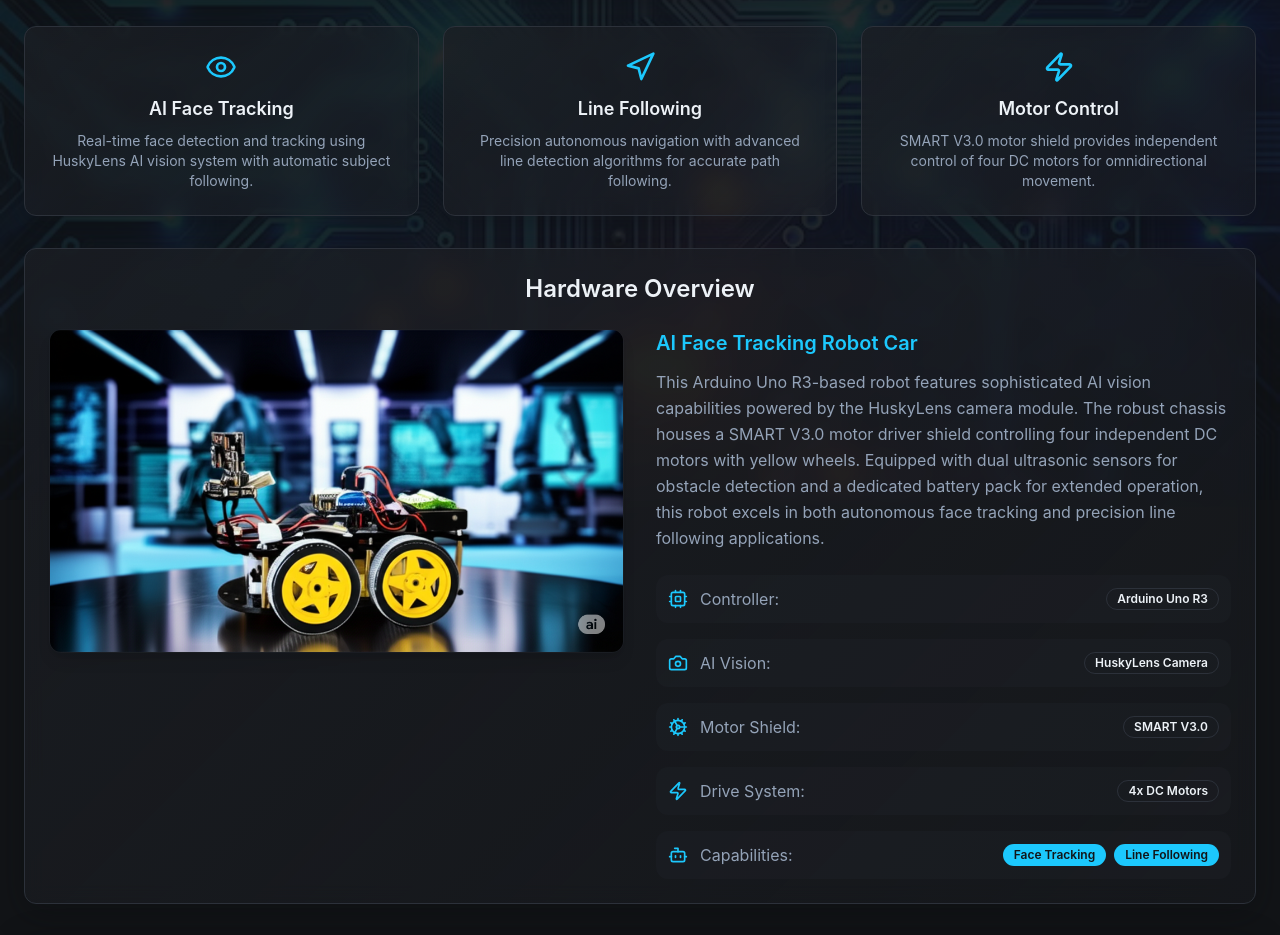
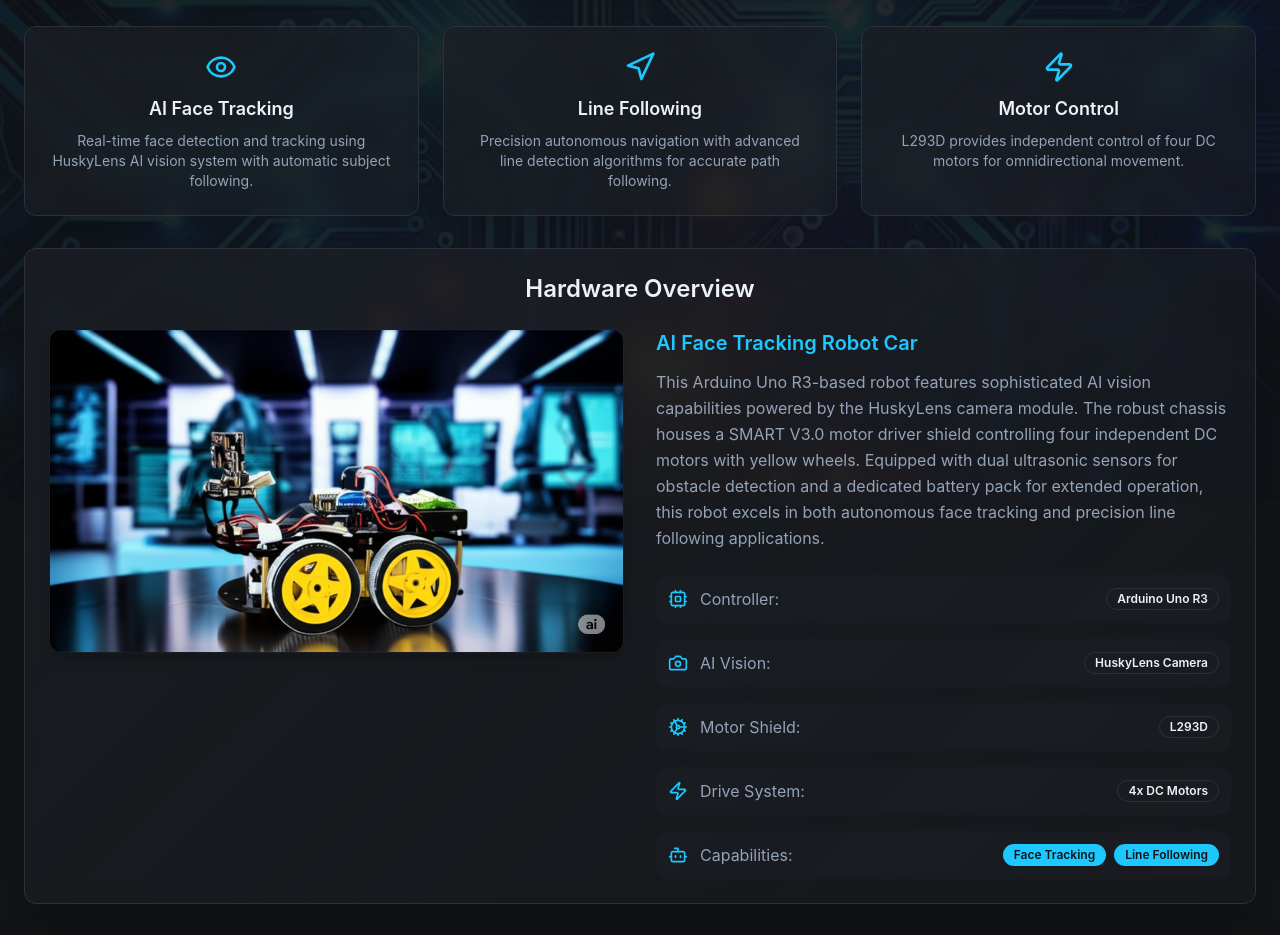
Before and after one commit to farespokemon1-beep/husky-face-drive, a React (Vite) app: page / in a window 1280 px wide. Shown: the part 300-1235 px from the top of the page. Built offline with nearby package versions, Linux system fonts and the light colour scheme.

Commit message:
Update motor shield
Changed the motor shield to L293D.

```diff
--- a/src/pages/RobotDashboard.tsx
+++ b/src/pages/RobotDashboard.tsx
@@ -66,7 +66,7 @@ const RobotDashboard = () => {
           <Zap className="h-8 w-8 text-primary mx-auto mb-3" />
           <h3 className="font-semibold text-lg mb-2">Motor Control</h3>
           <p className="text-sm text-muted-foreground">
-            SMART V3.0 motor shield provides independent control of four DC motors for omnidirectional movement.
+            L293D provides independent control of four DC motors for omnidirectional movement.
           </p>
         </Card>
       </div>
@@ -114,7 +114,7 @@ const RobotDashboard = () => {
                     <Cog className="h-5 w-5 text-primary" />
                     <span className="text-muted-foreground">Motor Shield:</span>
                   </div>
-                  <Badge variant="outline">SMART V3.0</Badge>
+                  <Badge variant="outline">L293D</Badge>
                 </div>
                 <div className="flex items-center justify-between p-3 bg-muted/30 rounded-lg">
                   <div className="flex items-center space-x-3">
```
